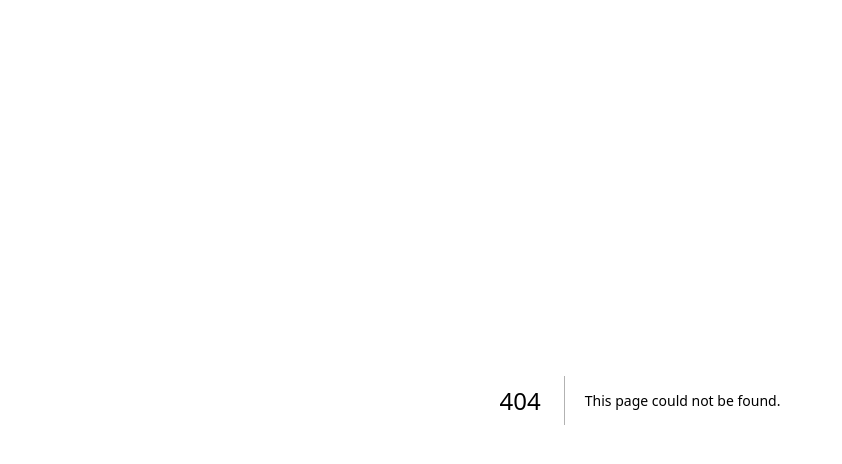
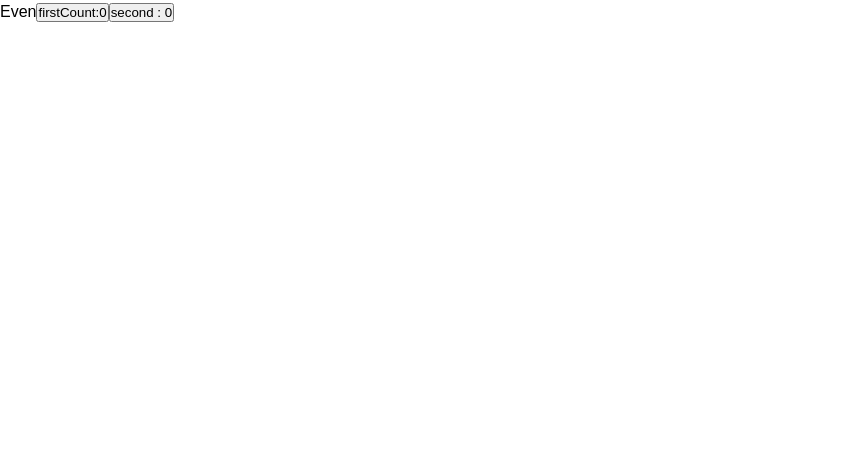
Before and after one commit to radshodam/memoization, a Next.js app in the folder memoization/: page /memoization in a window 1280 px wide. Before the commit this address had no page. Shown: the top 464 px of the page, without its empty margins (0-842 px from the left). Built offline with nearby package versions, Linux system fonts and the light colour scheme; a web font is replaced by a local one.

Commit message:
comment for memoization

```diff
--- /dev/null
+++ b/memoization/pages/memoization/index.jsx
@@ -0,0 +1,39 @@
+import React, { useMemo, useState } from "react";
+
+function Index() {
+  const [firstCount, setFirstCount] = useState(0);
+  const [secondCount, setSecondCount] = useState(0);
+
+  //   const isEven = () => {
+  //     for (let index = 0; index < 2200000000; index++) {
+  //       index++;
+  //     }
+  //     return firstCount % 2 === 0;
+  //   };
+
+  // fix by useMemo
+
+  //* result useMeme is just return
+
+  const isEven = useMemo(() => {
+    for (let i = 0; i < 2200000000; i++) {
+      i++;
+    }
+    return firstCount % 2 === 0;
+  }, [firstCount]);
+
+  return (
+    <>
+      {/* {isEven() ? "Even" : "Odd"} */}
+      {isEven ? "Even" : "Odd"}
+      <button onClick={() => setFirstCount((perv) => perv + 2)}>
+        firstCount:{firstCount}
+      </button>
+      <button onClick={() => setSecondCount((perv) => perv + 1)}>
+        second : {secondCount}
+      </button>
+    </>
+  );
+}
+
+export default Index;
```
